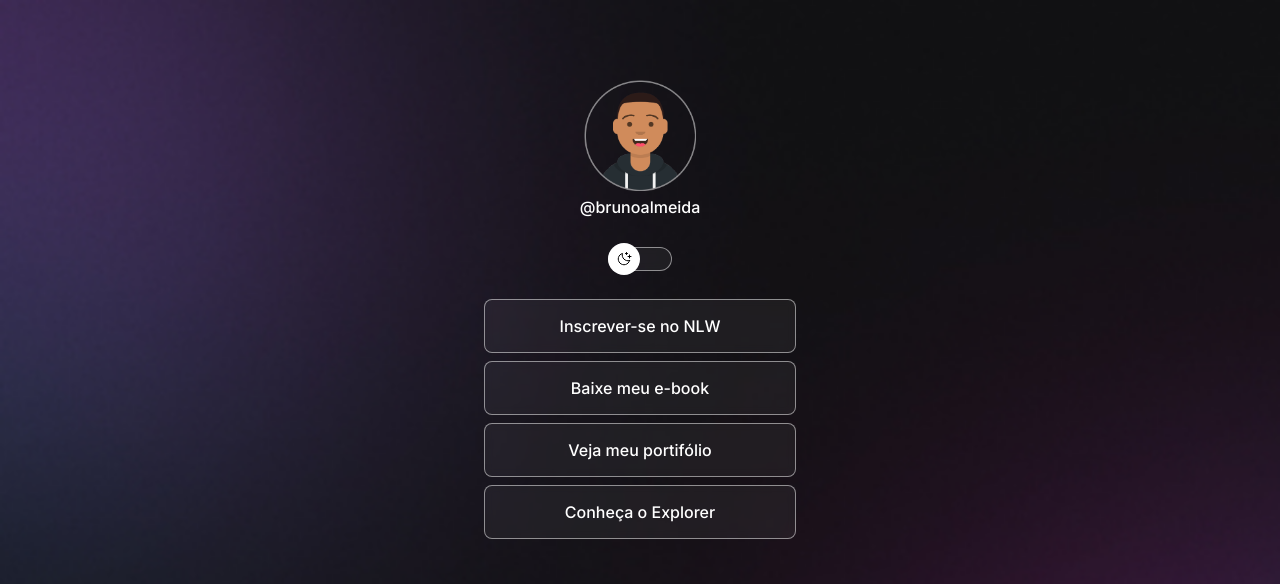
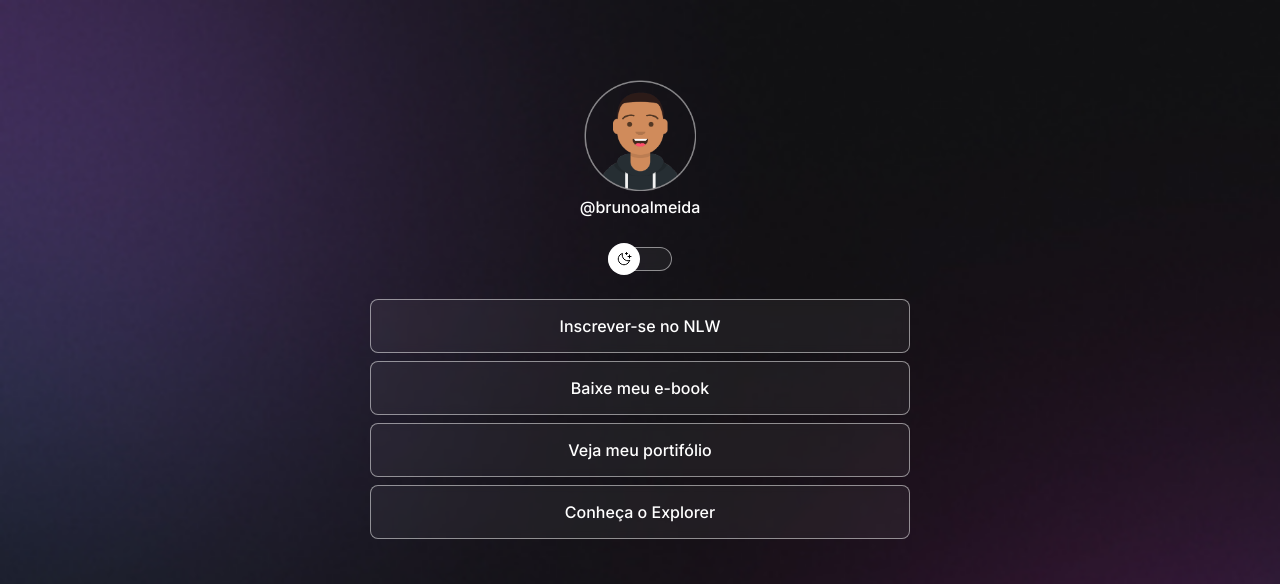
Before and after one commit to brunoalmeiida/dev-links, a plain HTML site: page index.html in a window 1280 px wide. Shown: the top 584 px of the page. Drawn offline with nearby package versions, Linux system fonts and the light colour scheme.

Commit message:
change background based on media queries

```diff
--- a/styles.css
+++ b/styles.css
@@ -29,6 +29,7 @@ body {
     background-repeat: no-repeat;
     background-position: top center;
     background-size: cover;
+    height: 100vh;
 }
 
 body * {
@@ -37,7 +38,8 @@ body * {
 }
 
 #container {
-    width: 360px;
+    width: 100%;
+    max-width: 588px;
     margin: 56px auto 0px;
     padding: 0 24px;
 }
@@ -142,3 +144,13 @@ footer {
     text-align: center;
     font-size: 14px;
 }
+
+@media (min-width: 700px) {
+    :root {
+        --bg-url: var(./assets/bg-desktop.jpg);
+    }
+
+    .light {
+        --bg-url: var(./assets/bg-desktop-light.jpg);
+    }
+}
```
Also changed, not shown: assets/bg-desktop-light.jpg (added), assets/bg-desktop.jpg (added).
